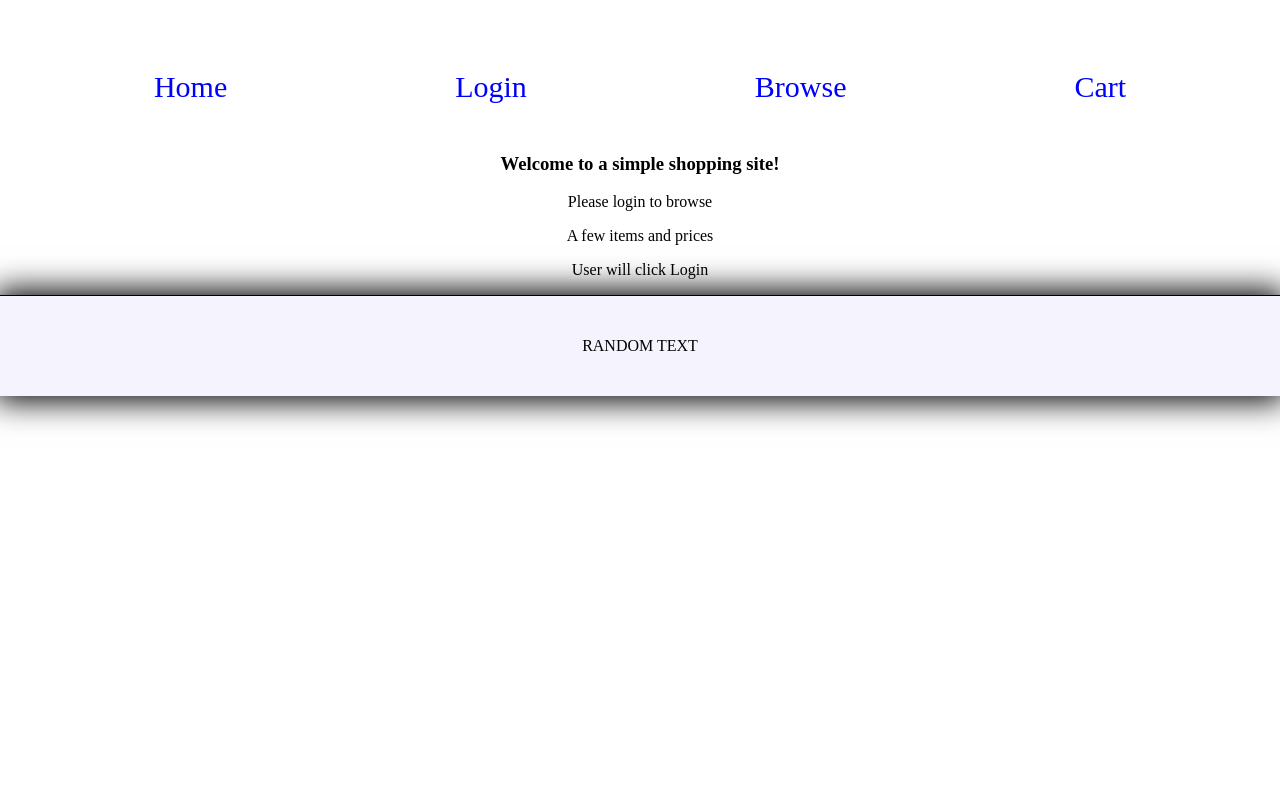
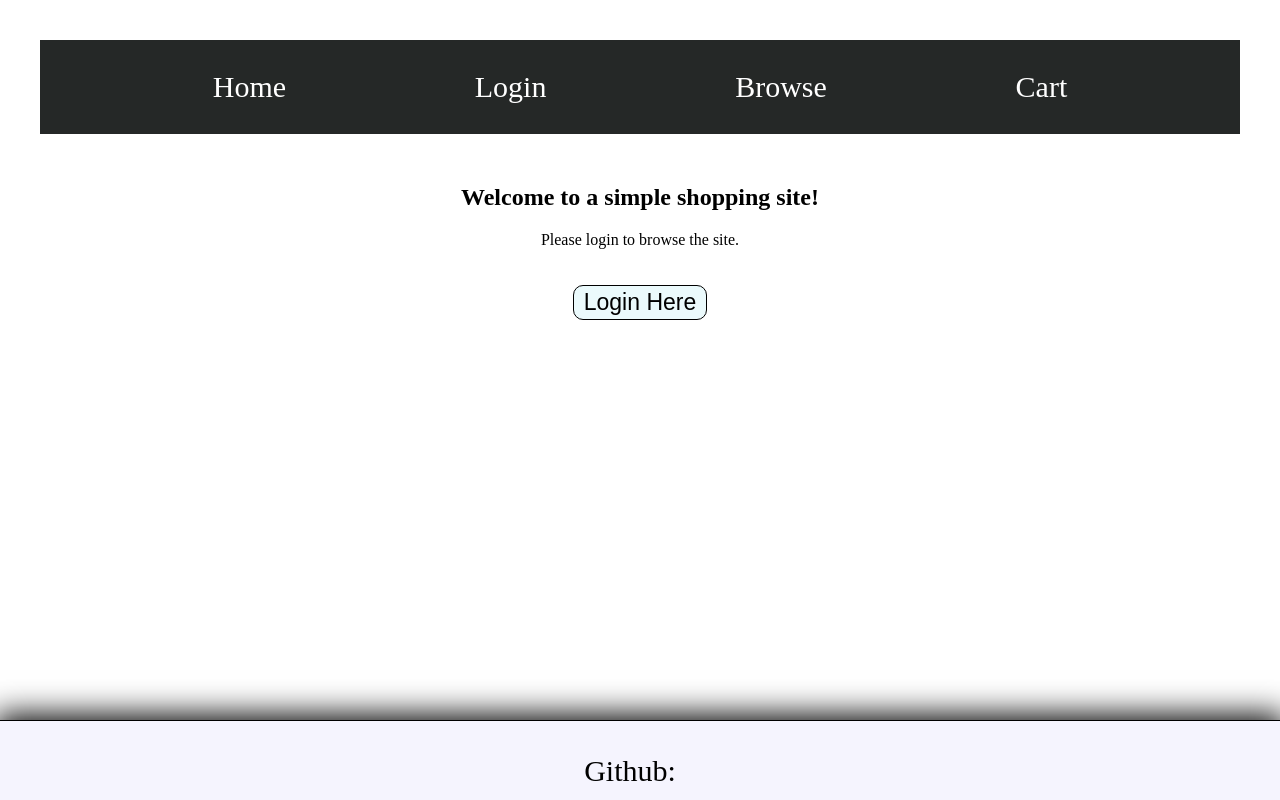
Before and after one commit to K-Kocak/Shopping-Site-in-TypeScript, a React app: page / in a window 1280 px wide. Built offline with nearby package versions, Linux system fonts and the light colour scheme; the HTML template or start-up script is replaced by a standard one.

Commit message:
header scss, github link in footer.

```diff
--- a/src/css/App.scss
+++ b/src/css/App.scss
@@ -3,4 +3,5 @@
   margin: 0 auto;
   padding: 2rem;
   text-align: center;
+  margin-bottom: 150px;
 }
--- a/src/css/components/BrowserList.scss
+++ b/src/css/components/BrowserList.scss
@@ -44,4 +44,10 @@
     border: 1px solid black;
     background: #EBFAFC;
 
+    &:hover {
+        background: #C5F1F6;
+    }
+    &:active {
+        font-size: 12px;
+    }
 }
--- a/src/css/layout/Footer.scss
+++ b/src/css/layout/Footer.scss
@@ -3,8 +3,11 @@
     justify-content: center;
     align-items: center;
     background: #F5F4FE;
-    position: absolute;
+    position: fixed;
     left: 0px;
+    top: 90vh;
+    padding: 0px;
+    margin: 0px;
     width: 100vw;
     z-index: 10;
     height: 100px;
--- a/src/css/layout/Navbar.scss
+++ b/src/css/layout/Navbar.scss
@@ -1,13 +1,31 @@
 .Navbar {
     display: flex;
-    flex-direction: row;
-    justify-content: space-around;
+    justify-content: space-evenly;
+
+    background: #252827;
+    margin-bottom: 50px;
+
     .NavDiv {
         font-size: 30px;
-        color: blue;
+        color: white;
+
+        display: flex;
+        width: auto;
+        padding-left: 16px;
+        padding-right: 16px;
+
+
+
+        justify-content:space-evenly;
+        align-items: center;
+
 
         &:hover {
             cursor: pointer;
+            //background: #252827;
+            background: #0F100F;
         }
     }
+
+
 }
--- a/src/css/pages/Cart.scss
+++ b/src/css/pages/Cart.scss
@@ -54,4 +54,11 @@
 .Cartitem_button.delete {
     border: 1px solid black;
     background: #EBFAFC;
+
+    &:hover {
+        background: #C5F1F6;
+    }
+    &:active {
+        font-size: 19px;
+    }
 }
--- a/src/css/pages/Login.scss
+++ b/src/css/pages/Login.scss
@@ -4,7 +4,7 @@
     justify-content: center;
     align-items: center;
     border: 3px solid black;
-    border-radius: 300px;
+    border-radius: 60px;
     background: #F9FDD7;
     margin-top: 150px;
     width: 50%;
@@ -13,7 +13,7 @@
         display: flex;
         flex-direction: column;
         .inputfield {
-            width: 270px;
+            width: 266px;
             display: flex;
             flex-direction: row;
             justify-content: space-between;
@@ -44,5 +44,5 @@
 .logincontainer {
     display: flex;
     justify-content: center;
-    margin-bottom: 271px;
+
 }
--- a/src/ui/layout/Footer.tsx
+++ b/src/ui/layout/Footer.tsx
@@ -5,9 +5,16 @@ import '@css/layout/Footer.scss';
 class Footer extends React.Component<any> {
     render() {
         return(
-            <footer className="footercontainer">
-                RANDOM TEXT
-            </footer>
+            <div className="footercontainer">
+                <span style={{
+                    fontSize: 30,
+                    marginRight: 10
+                }}>Github:</span><a href="https://github.com/K-Kocak/Shopping-Site-in-TypeScript" target="_blank"><i className="fa-brands fa-github" style={{
+                    fontSize: 50,
+                    color: 'black',
+                    marginLeft: 10
+                }}></i></a>
+            </div>
         )
     }
 }
--- a/src/ui/layout/Navbar.tsx
+++ b/src/ui/layout/Navbar.tsx
@@ -5,7 +5,7 @@ import '@css/layout/Navbar.scss';
 
 import { contentRoutes } from '@app/constants';
 
-import WithStore, { userLogin, loginUser, userCartItems, CartItems, CartItem } from '@app/backend/stores';
+import WithStore, { userLogin, loginUser, userCartItems, CartItems } from '@app/backend/stores';
 import { router } from '@app/main';
 
 interface IProps {
@@ -34,7 +34,7 @@ class Navbar extends React.Component<IProps, any>{
         return(
             <div className={"Navbar"}>
                 <Link to={contentRoutes.HOME} style={{textDecoration: "none"}}>
-                    <div className={"NavDiv"}>
+                    <div className={"NavDiv home"}>
                         <p>Home</p>
                     </div>
                 </Link>
@@ -49,7 +49,7 @@ class Navbar extends React.Component<IProps, any>{
                     </div>
 
 
-                    <div onClick={this.tryCartRoute} className={"NavDiv"}>
+                    <div onClick={this.tryCartRoute} className={"NavDiv cart"}>
                         <p>Cart</p>
                     </div>
             </div>
--- a/src/ui/pages/Home.tsx
+++ b/src/ui/pages/Home.tsx
@@ -1,4 +1,8 @@
+import { contentRoutes } from '@app/constants';
+import { router } from '@app/main';
 import React from 'react';
+
+import '@css/pages/Home.scss';
 
 interface IProps {
 
@@ -9,17 +13,27 @@ class Home extends React.Component<IProps, never> {
         super(props);
     }
 
+    goToLogin = () => {
+        router.navigate(contentRoutes.LOGIN);
+    }
+
     render() {
 
         return(
-            <div>
-                <h3>
+            <div className="homepage">
+                <h2>
                     Welcome to a simple shopping site!
-                </h3>
-                <p>Please login to browse</p>
-                <p>A few items and prices</p>
+                </h2>
+                <p>Please login to browse the site.</p>
+                <button className="homepagelogin" style={{
+                    border: "1px solid black",
+                    background: "#EBFAFC",
+                    fontSize: 23,
+                    padding: "3px 10px",
+                    borderRadius: 10,
+                    marginTop: 20,
 
-                <p>User will click Login</p>
+                }} onClick={this.goToLogin}>Login Here</button>
             </div>
         )
     }
--- a/src/ui/pages/Login.tsx
+++ b/src/ui/pages/Login.tsx
@@ -39,12 +39,12 @@ class Login extends React.Component<IProps, never> {
                     <form onSubmit={this.submitForm}>
                         <div className="inputfield">
                             <span>Username: </span>
-                            <input type="text" placeholder='Enter your username...'>
+                            <input type="text" required placeholder='Enter your username...'>
                             </input>
                         </div>
                         <div className="inputfield">
                         <span>Password: </span>
-                            <input type="password" placeholder='Enter your username...'>
+                            <input type="password" required placeholder='Enter your username...'>
                             </input>
                         </div>
                         <div className="submitbutton">
```
